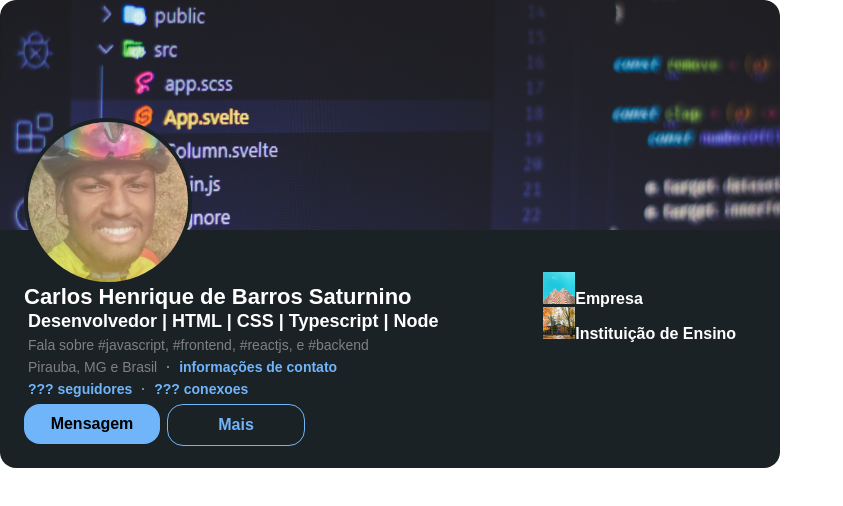
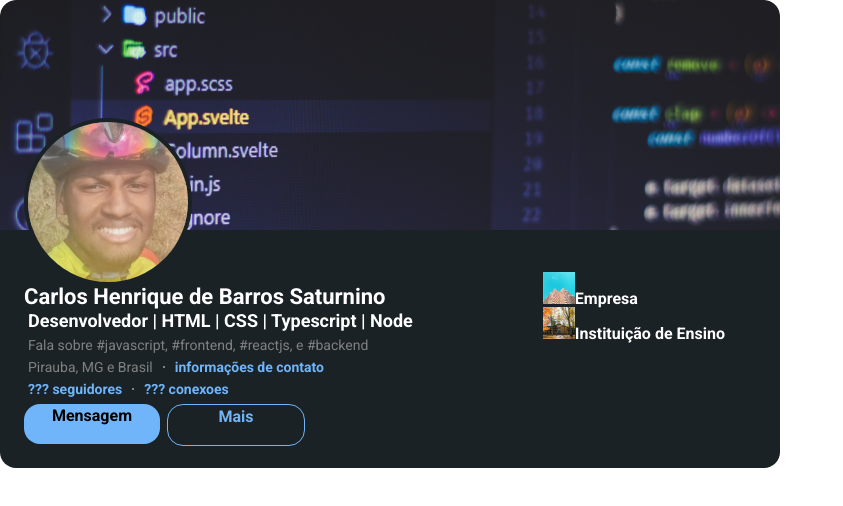
Before and after one commit to KazzenBS/mylinkedin---7Daysofcode, a plain HTML site: page index.html in a window 1280 px wide. Shown: the whole page, without its empty margins (0-843 px from the left). Drawn offline with Linux system fonts and the light colour scheme.

Commit message:
Add files via upload

```diff
--- a/reset.css
+++ b/reset.css
@@ -30,6 +30,8 @@ footer, header, hgroup, menu, nav, section {
 }
 body {
 	line-height: 1;
+	font-family: 'Roboto', sans-serif;
+
 }
 ol, ul {
 	list-style: none;
--- a/styles.css
+++ b/styles.css
@@ -2,7 +2,6 @@
 @import url(styles/perfil.css);
 
 :root {
-    font-family: sans-serif;;
     --fundo-card: #1B2226;
     --preto: #000;
     --branco: #fff;
@@ -13,13 +12,6 @@
 
 body {
     background-color: white;
-    font-family: var(--fonte-principal);
+    font-family: 'Roboto', sans-serif;
     font-size: 14px;
-    font-weight: 400;
 }
-
-a {
-display: flex;
-justify-content: center;
-align-items: center
-}
```
